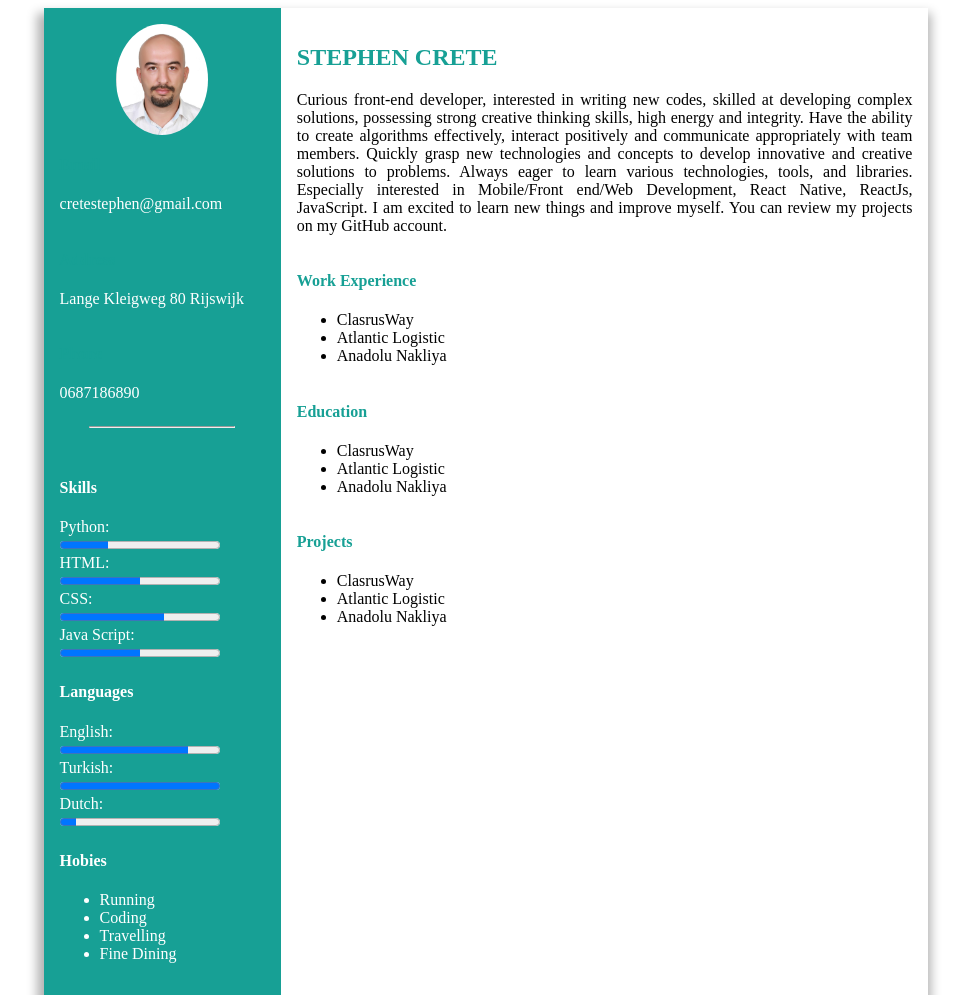
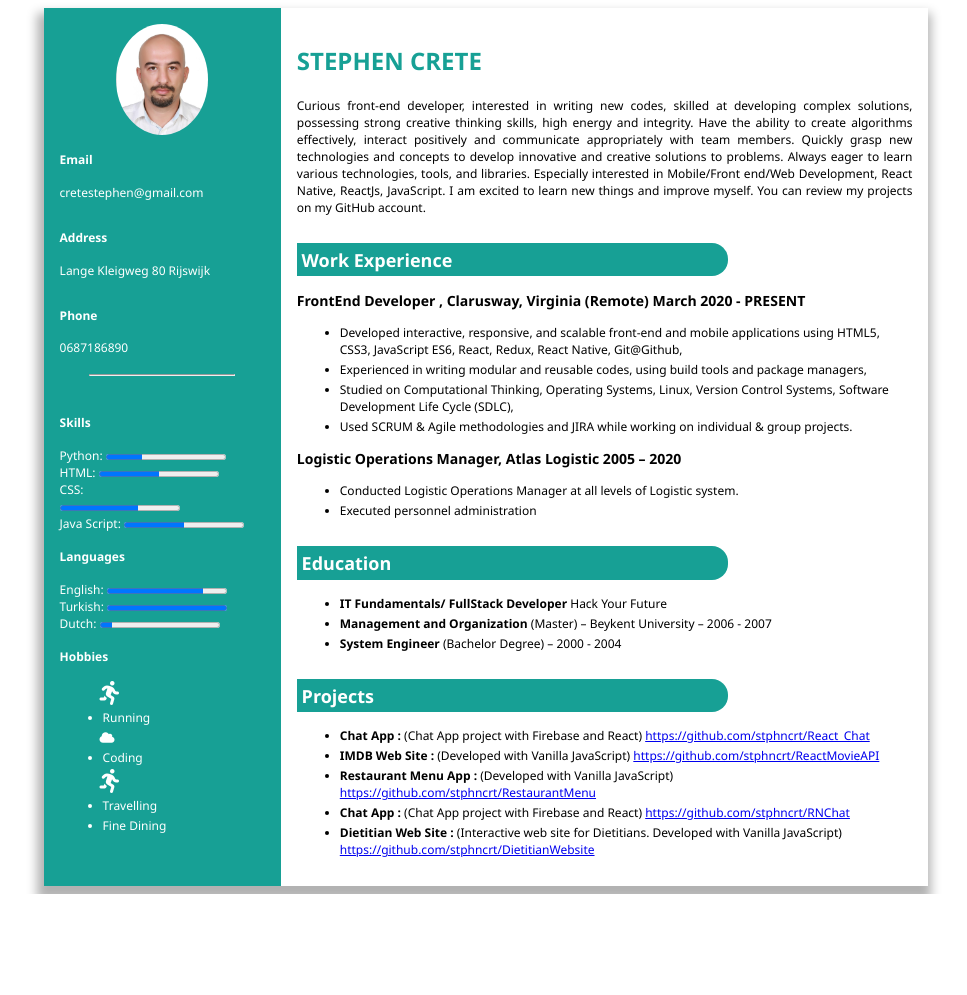
Before and after one commit to stphncrt/HYF-Module-HTML-CSS-GIT, a plain HTML site: page Week1/index.html in a window 1280 px wide. Shown: the top 995 px of the page, without its empty margins (234-1201 px from the left). After the commit the page ends 894 px from the top, so only its background shows below. Drawn offline with Linux system fonts and the light colour scheme; some icons are missing.

Commit message:
Content added

```diff
--- a/Week1/index.html
+++ b/Week1/index.html
@@ -7,6 +7,9 @@
     <meta name="viewport" content="width=device-width, initial-scale=1.0" />
     <title>My Resume</title>
     <link rel="stylesheet" href="style.css" />
+    <script src='https://kit.fontawesome.com/a076d05399.js' crossorigin='anonymous'></script>
+    <link rel="stylesheet" href="https://storage.googleapis.com/non-spec-apps/mio-icons/latest/outline.css">
+
 </head>
 
 <body>
@@ -14,17 +17,17 @@
 
     <main class="page">
         <section class="side">
-            <img src="/stephen.JPG" alt="Stephen" width="45%" class="photo" />
+            <img src="/Week1/stephen.JPG" alt="Stephen" width="45%" class="photo" />
             <div class="info">
-                <h4>Email</h4>
+                <h4 class='infoTitle'>Email</h4>
                 <p>cretestephen@gmail.com</p>
             </div>
             <div class="info">
-                <h4>Address</h4>
+                <h4 class='infoTitle'>Address</h4>
                 <p>Lange Kleigweg 80 Rijswijk</p>
             </div>
             <div class="info">
-                <h4>Phone</h4>
+                <h4 class='infoTitle'>Phone</h4>
                 <p>0687186890</p>
             </div>
             <hr />
@@ -53,11 +56,12 @@
                 <progress id="file" value="10" max="100"></progress>
             </div>
             <div>
-                <h4 class="info">Hobies</h4>
+                <h4 class="info">Hobbies</h4>
                 <ul class="hobby style='" list-style-type:square "'>
-                    <li>Running</li>
-                    <li>Coding</li>
-                    <li>Travelling</li>
+                  <i style='font-size:24px' class='fas'>&#xf70c;</i><li class="running ">Running</li>
+                  <i class="fas fa-cloud "></i><li>Coding</li>
+                  <i style='font-size:24px' class='fas'>&#xf70c;</i>
+                  <li>Travelling</li>
                     <li>Fine Dining</li>
                 </ul>
             </div>
@@ -70,29 +74,58 @@
             </p>
           </div>
           <div>
-            <h4 >Work Experience</h4>
+            <div class='titleContainer'>
+
+              <h2 >Work Experience</h2>
+            </div>
+            <h3>FrontEnd Developer , Clarusway, Virginia (Remote)	March 2020 - PRESENT
+            </h3>
             <ul>
-              <li>ClasrusWay</li>
-              <li>Atlantic Logistic</li>
-              <li>Anadolu Nakliya</li>
+              <li>Developed interactive, responsive, and scalable front-end and mobile applications using HTML5, CSS3, JavaScript ES6, React, Redux, React Native, Git@Github,
+              </li>
+              <li>Experienced in writing modular and reusable codes, using build tools and package managers,
+              </li>
+              <li>Studied on Computational Thinking, Operating Systems, Linux, Version Control Systems, Software Development Life Cycle (SDLC),
+              </li>
+              <li>Used SCRUM & Agile methodologies and JIRA while working on individual & group projects.
+              </li>
+
+            </ul>
+            <h3>Logistic Operations Manager, Atlas Logistic			      2005 – 2020</h3>
+            <ul>
+              <li>Conducted Logistic Operations Manager at all levels of  Logistic system.
+              </li>
+              <li>Executed personnel administration</li>
+            </ul>
+          </div>
+          <div>
+            <div class='titleContainer'>
+              <h2 >Education</h2>
+            </div>
+            <ul>
+              <li><strong>IT Fundamentals/ FullStack Developer </strong>Hack Your Future</li>
+              <li><strong>Management and Organization </strong> (Master) – Beykent University – 2006 - 2007
+              </li>
+              <li><strong>System Engineer</strong> (Bachelor Degree) – 2000 - 2004
+              </li>
 
             </ul>
           </div>
           <div>
-            <h4 >Education</h4>
+            <div class='titleContainer'>
+              <h2 >Projects</h2>
+            </div>
+
             <ul>
-              <li>ClasrusWay</li>
-              <li>Atlantic Logistic</li>
-              <li>Anadolu Nakliya</li>
+              <li><strong>Chat App : </strong>(Chat App project with Firebase and React) <a href='https://github.com/stphncrt/React_Chat'>https://github.com/stphncrt/React_Chat </a>
+              </li>
+              <li><strong> IMDB Web Site : </strong>(Developed with Vanilla JavaScript) <a href='https://github.com/stphncrt/ReactMovieAPI'>https://github.com/stphncrt/ReactMovieAPI </a>
+              <li><strong>Restaurant Menu App :  </strong>(Developed with Vanilla JavaScript) <a href='https://github.com/stphncrt/RestaurantMenu'> https://github.com/stphncrt/RestaurantMenu </a>
+              </li>
+              <li><strong>Chat App : </strong> (Chat App project with Firebase and React) <a href="https://github.com/stphncrt/RNChat ">https://github.com/stphncrt/RNChat</a></ li>
+              <li><strong>Dietitian Web Site : </strong> (Interactive web site for Dietitians. Developed with Vanilla JavaScript) <a href="https://github.com/stphncrt/DietitianWebsite ">https://github.com/stphncrt/DietitianWebsite  </a>
 
-            </ul>
-          </div>
-          <div>
-            <h4 >Projects</h4>
-            <ul>
-              <li>ClasrusWay</li>
-              <li>Atlantic Logistic</li>
-              <li>Anadolu Nakliya</li>
+              </li>
 
             </ul>
           </div>
--- a/Week1/style.css
+++ b/Week1/style.css
@@ -1,3 +1,12 @@
+:root {
+    --primary: #17a095;
+}
+
+body {
+    font-family: "Segoe UI", Tahoma, Geneva, Verdana, sans-serif;
+    font-size: 12px;
+}
+
 .page {
     width: 70%;
     display: flex;
@@ -11,7 +20,7 @@
     display: flex;
     flex-direction: column;
     width: 25%;
-    background-color: #17a095;
+    background-color: var(--primary);
     padding: 1rem;
 }
 
@@ -37,6 +46,10 @@ label {
     color: #fff;
 }
 
+.infoTitle {
+    color: #fff;
+}
+
 
 /*================Main Section==========*/
 
@@ -50,13 +63,26 @@ label {
 .name {
     font-size: 1.5rem;
     align-self: center;
-    color: #17a095;
+    color: var(--primary);
 }
 
-h4 {
-    color: #17a095;
+h2 {
+    color: #fff;
+    padding: 0.3rem;
 }
 
 p {
     text-align: justify;
 }
+
+li {
+    margin: 3px;
+}
+
+.titleContainer {
+    /* height: 1.5rem; */
+    width: 70%;
+    background-color: var(--primary);
+    border-top-right-radius: 1rem;
+    border-bottom-right-radius: 1rem;
+}
```
Also changed, not shown: Week1/Command Line Interface challenge.txt.
